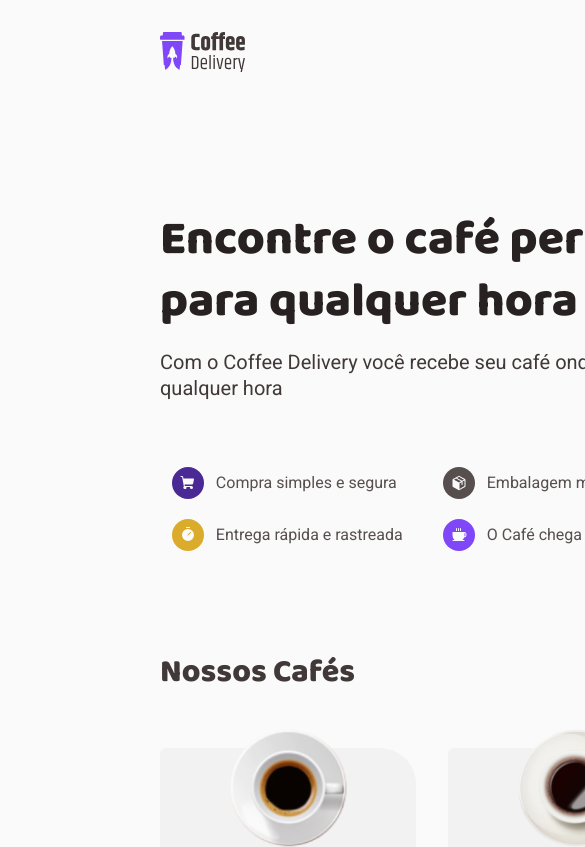
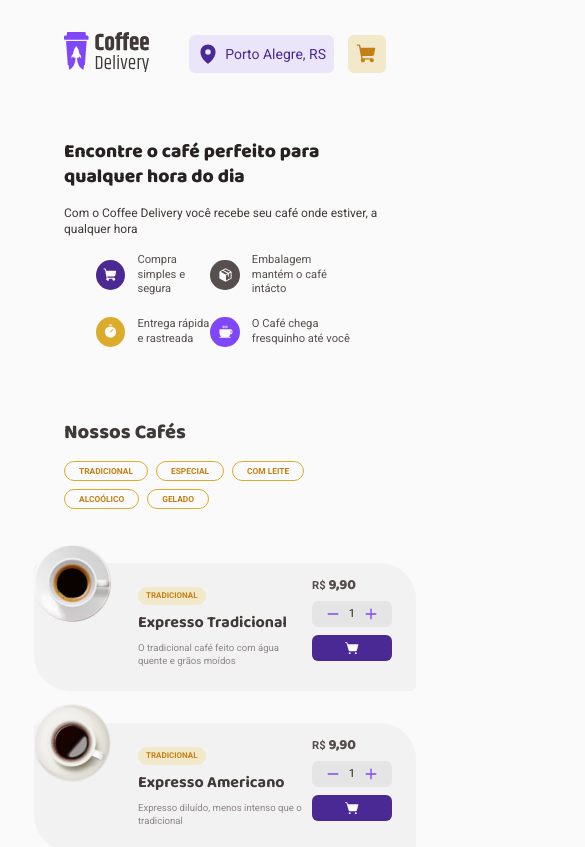
Before and after one commit to jp2mesquita/coffeDelivery-Rocketseat-Challenge, a React (Vite) app: page / in a window 390 px wide. Shown: the top 847 px of the page, 585 px wide, since content can reach past the window. Built offline with nearby package versions, Linux system fonts and the light colour scheme.

Commit message:
adding responsive css in home page

```diff
--- a/src/components/BaseIcon/styles.ts
+++ b/src/components/BaseIcon/styles.ts
@@ -13,4 +13,11 @@ export const GenericIcon = styled.span<{color : string} >`
   background-color: ${(props) => props.color};
   align-items: center;
   justify-content: center;
+
+  @media (max-width: 980px){
+    padding: .45rem;
+    svg{
+      width: 15px;
+    }
+  }
 `
--- a/src/components/Header/index.tsx
+++ b/src/components/Header/index.tsx
@@ -4,7 +4,6 @@ import { ShoppingCart, MapPin } from 'phosphor-react'
 import { NavLink } from "react-router-dom";
 import { useContext, useEffect, useState } from "react";
 import { CartContext } from "../../contexts/cartContext";
-import { BaseIcon } from "../BaseIcon";
 import { lightTheme } from "../../styles/themes/light";
 
 export function Header(){
--- a/src/components/Header/styles.ts
+++ b/src/components/Header/styles.ts
@@ -8,7 +8,7 @@ export const HeaderContainer = styled.nav`
   padding-block: 2rem;
 
   max-width: 1120px;
-  min-width: 1120px;
+  /* min-width: 1120px; */
 
   a:last-child{
     color: ${(props) => props.theme["yellow-dark"]};
--- a/src/db/db.ts
+++ b/src/db/db.ts
@@ -95,7 +95,7 @@ export const catalog  = [
     tags: "Especial - Alcoolico - Gelado",
   },
   {
-    id: "havainano",
+    id: "Havainano",
     description: "Bebida adocicada preparada com café e leite de coco",
     price: '9,90',
     image: havaiano,
--- a/src/layouts/DefaultLayout/styles.ts
+++ b/src/layouts/DefaultLayout/styles.ts
@@ -1,7 +1,7 @@
 import styled from "styled-components";
 
 export const LayoutWrapper = styled.div`
-  min-width: 1120px;
+  /* min-width: 1120px; */
   max-width: 1440px;
   margin-inline: auto;
   padding-inline: 10rem;
@@ -9,4 +9,15 @@ export const LayoutWrapper = styled.div`
   display: flex;
   flex-direction: column;
 
+  @media (max-width: 1440px){
+    max-width: 1180px;
+    padding-inline: 6rem;
+  }
+
+  @media (max-width: 1180px){
+    max-width: 980px;
+    padding-inline: 4rem;
+  }
+
+
 `
--- a/src/pages/Home/components/CoffeeCard/index.tsx
+++ b/src/pages/Home/components/CoffeeCard/index.tsx
@@ -55,11 +55,13 @@ export function CoffeeCard({id, description, price, image, tags} : CoffeeCardPro
         <img src={image} alt="" />
       </CoffeeImage>
 
+      <section>
+
 
       <Properties>
         {
           splitTags.map((tag) =>
-            {
+          {
             return(
               <Prop key={tag}>
                 {tag}
@@ -78,6 +80,7 @@ export function CoffeeCard({id, description, price, image, tags} : CoffeeCardPro
           {description}
         </p>
       </div>
+      </section>
 
       <div>
         <Price>
--- a/src/pages/Home/components/CoffeeCard/styles.ts
+++ b/src/pages/Home/components/CoffeeCard/styles.ts
@@ -51,28 +51,234 @@ export const Card = styled.div`
     margin-top: 2.0625rem;
     margin-bottom: 1.25rem;
   }
+
+  @media (max-width: 1440px){
+    width: 14rem;
+    height: 17.5rem;
+    padding-inline: .95rem;
+    strong{
+      font-size: 1.25rem;
+      margin-top: .75rem;
+    };
+    p{
+      font-size: .75rem;
+    }
+    >div:last-child{
+
+      margin-top: auto;
+      margin-bottom: 1.25rem;
+    }
+  }
+
+
+
+  @media (max-width: 1180px){
+    width: 12.5rem;
+    height: 16rem;
+    padding-inline: .85rem;
+    strong{
+      font-size: 1.15rem;
+      margin-top: .65rem;
+    };
+    p{
+      font-size: .7rem;
+    }
+    >div:last-child{
+
+      margin-top: auto;
+      margin-bottom: 1.25rem;
+    }
+  }
+
+
+  @media (max-width: 980px){
+    width: 11.25rem;
+    height: 14.5rem;
+    padding-inline: .75rem;
+    strong{
+      font-size: 1rem;
+      margin-top: .75rem;
+    };
+    p{
+      font-size: .65rem;
+    }
+    >div:last-child{
+
+      margin-top: auto;
+      margin-bottom: 1.25rem;
+    }
+  }
+  @media (max-width: 890px){
+    width: 13.25rem;
+    height: 15rem;
+    padding-inline: 1rem;
+    strong{
+      font-size: 1.15rem;
+      margin-top: .75rem;
+    };
+    p{
+      font-size: .75rem;
+    }
+    >div:last-child{
+
+      margin-top: auto;
+      margin-bottom: 1.25rem;
+    }
+  }
+
+  @media (max-width: 800px){
+    width: 10rem;
+    height: 15rem;
+    padding-inline: .5rem;
+    strong{
+      font-size: .85rem;
+      margin-top: .5rem;
+    };
+    p{
+      font-size: .6rem;
+    }
+    >div:last-child{
+
+      margin-top: auto;
+      margin-bottom: 1.25rem;
+    }
+  }
+
+  @media (max-width: 700px){
+    width: auto;
+    height: 8rem;
+    padding-inline: .5rem;
+    padding-bottom: 1rem;
+
+    flex-direction: row;
+
+    align-items: center;
+    justify-content: center;
+
+    section{
+      display: flex;
+      flex-direction: column;
+      align-items: flex-start;
+      justify-content: center;
+      margin-left:6rem;
+      text-align: left;
+      padding-right: .5rem;
+      flex: 1;
+      div{
+        display: flex;
+        flex-direction: column;
+        align-items: flex-start;
+        strong{
+          font-size: 1rem;
+          margin-top: .5rem;
+        };
+        p{
+          font-size: .6rem;
+
+        }
+
+      }
+    }
+
+    >div:last-child{
+      flex-direction: column;
+      align-items: flex-start;
+
+      justify-content: flex-start;
+      width: 5rem;
+      margin-block: 0;
+      margin-right: 1rem;
+      gap: .5rem;
+    }
+
+  }
+
 `
 export const CoffeeImage = styled.div`
   position: absolute;
 
-
-
   top: -1.25rem;
-  left: 4.25rem;
+  left: 50%;
+  transform: translateX(-50%);
 
   img{
     width: 7.5rem;
   }
+  @media (max-width: 1440px){
+    img{
+      width: 7rem;
+    }
+  }
+  @media (max-width: 1180px){
+    img{
+      width: 6.5rem;
+    }
+  }
+  @media (max-width: 980px){
+    img{
+      width: 5.5rem;
+    }
+  }
+  @media (max-width: 890px){
+    img{
+      width: 6rem;
+    }
+  }
+  @media (max-width: 800px){
+    img{
+      width: 5rem;
+    }
+  }
+  @media (max-width: 800px){
+
+
+    img{
+      width: 5rem;
+    }
+  }
+  @media (max-width: 700px){
+    /* top: 50%;
+    transform: translateY(-50%) translateX(-50%); */
+    left: 10%;
+    img{
+      width: 5rem;
+    }
+  }
+
 `
 
 export const Properties = styled.div`
   display: flex;
+  flex-direction: row !important;
   align-items: center;
   justify-content: center;
   gap: .25rem;
   text-align: center;
 
+  /* flex-wrap: wrap; */
+
   margin-top: 7rem;
+  @media (max-width: 1180px){
+    margin-top: 6rem;
+  }
+  @media (max-width: 980px){
+    margin-top: 5rem;
+
+
+  }
+  @media (max-width: 890px){
+    margin-top: 5.5rem;
+  }
+  @media (max-width: 800px){
+    margin-top: 4.5rem;
+    flex-wrap: wrap;
+
+  }
+  @media (max-width: 700px){
+    margin-top: 1rem;
+    flex-wrap: nowrap;
+
+  }
 `
 
 export const Prop = styled.h2`
@@ -91,6 +297,19 @@ export const Prop = styled.h2`
   font-weight: 700;
   font-size: .625rem;
   line-height: 130%;
+
+  @media (max-width: 1180px){
+    font-size: .6rem;
+  }
+  @media (max-width: 980px){
+    font-size: .55rem;
+  }
+  @media (max-width: 890px){
+    font-size: .6rem;
+  }
+  @media (max-width: 800px){
+    font-size: .5rem;
+  }
 `
 
 export const Price = styled.h2`
@@ -98,7 +317,7 @@ export const Price = styled.h2`
 
     font-family: 'Roboto', sans-serif;
     font-size: .875rem;
-    font-weight: 400;
+    font-weight: 800;
     line-height: 130%;
 
     color: ${(props) => props.theme["base-text"]};
@@ -106,7 +325,38 @@ export const Price = styled.h2`
   span{
     font-family: 'Baloo 2', cursive;
     font-size: 1.5rem;
-    font-weight: 800;
+
+  }
+
+  @media (max-width: 1440px){
+    font-size: .85rem;
+    span{
+      font-size: 1.25rem;
+    }
+  }
+  @media (max-width: 1180px){
+    font-size: .8rem;
+    span{
+      font-size: 1.15rem;
+    }
+  }
+  @media (max-width: 980px){
+    font-size: .75rem;
+    span{
+      font-size: 1rem;
+    }
+  }
+  @media (max-width: 890px){
+    font-size: .8rem;
+    span{
+      font-size: 1.15rem;
+    }
+  }
+  @media (max-width: 800px){
+    font-size: .7rem;
+    span{
+      font-size: .9rem;
+    }
   }
 `
 
@@ -122,6 +372,38 @@ const BaseButton = styled.button`
 
   padding: .5rem;
   gap: .24rem;
+
+  @media (max-width: 1440px){
+    height: 2.175rem;
+    padding: .4rem;
+    gap: .2rem;
+  }
+  @media (max-width: 1180px){
+    height: 2rem;
+    padding: .35rem;
+    gap: .175rem;
+  }
+  @media (max-width: 980px){
+    height: 1.9rem;
+    padding: .35rem;
+    gap: .175rem;
+  }
+  @media (max-width: 890px){
+    height: 2rem;
+    padding: .35rem;
+    gap: .175rem;
+  }
+  @media (max-width: 800px){
+    height: 1.6rem;
+    padding: .3rem;
+    gap: .15rem;
+  }
+  @media (max-width: 700px){
+    width: 100%;
+    height: 1.6rem;
+    padding: .3rem;
+    gap: .15rem;
+  }
 `
 
 export const ButtonControler = styled(BaseButton)`
@@ -137,6 +419,7 @@ export const ButtonControler = styled(BaseButton)`
     }
   }
 
+
   div{
     width: 1.15rem;
     color: ${(props) => props.theme["base-title"]};
@@ -146,6 +429,38 @@ export const ButtonControler = styled(BaseButton)`
     font-weight: 400;
     font-size: 1rem;
     line-height: 130%;
+
+  }
+
+  @media (max-width: 1440px){
+    div{
+      font-size: .9rem;
+    }
+  }
+  @media (max-width: 1180px){
+    div{
+      font-size: .865rem;
+    }
+  }
+  @media (max-width: 980px){
+    div{
+      font-size: .765rem;
+    }
+  }
+  @media (max-width: 890px){
+    div{
+      font-size: .865rem;
+    }
+  }
+  @media (max-width: 800px){
+    div{
+      font-size: .7rem;
+    }
+  }
+  @media (max-width: 700px){
+    div{
+      font-size: .7rem;
+    }
   }
 `
 
@@ -158,7 +473,34 @@ export const AddToCartButton = styled(BaseButton)`
 
   cursor: pointer;
 
+
   &:hover{
     background-color: ${(props) => props.theme.purple};
   }
+
+  @media (max-width: 1440px){
+    svg{
+      width: 20px;
+    }
+  }
+  @media (max-width: 1440px){
+    svg{
+      width: 18px;
+    }
+  }
+  @media (max-width: 980px){
+    svg{
+      width: 16px;
+    }
+  }
+  @media (max-width: 890px){
+    svg{
+      width: 18px;
+    }
+  }
+  @media (max-width: 800px){
+    svg{
+      width: 15px;
+    }
+  }
 `
--- a/src/pages/Home/components/HomeHeader/index.tsx
+++ b/src/pages/Home/components/HomeHeader/index.tsx
@@ -30,6 +30,10 @@ export function HomeHeader(){
               </li>
           </ul>
 
+          <div>
+            <img src={coffeeCup} alt="" />
+          </div>
+
           <ul>
             <li>
             <BaseIcon bgColor={lightTheme["base-text"]}>
--- a/src/pages/Home/components/HomeHeader/styles.ts
+++ b/src/pages/Home/components/HomeHeader/styles.ts
@@ -13,19 +13,96 @@ export const HeaderContainer = styled.div`
   div{
     display: flex;
     align-self: center;
+
+  }
+  div:first-child{
     img{
-      width:fill;
-
+      display: none;
     }
   }
 
+  @media (max-width: 1440px){
+    padding-top: 4.75rem;
+    margin-bottom: 4.75rem;
+
+    div{
+      img{
+        width:27.5rem;
+      }
+    }
+  }
+
+  @media (max-width: 1180px){
+    padding-top: 3.75rem;
+    margin-bottom: 3.75rem;
+
+    div{
+      img{
+        width:23rem;
+      }
+    }
+  }
+  @media (max-width: 980px){
+    padding-top: 3.75rem;
+    margin-bottom: 3.75rem;
+
+    div{
+      img{
+        width:22rem;
+      }
+    }
+  }
+  @media (max-width: 890px){
+    padding-top: 3.75rem;
+    margin-bottom: 3.75rem;
+
+    div{
+      img{
+        width:18rem;
+      }
+    }
+  }
+
+
+  @media (max-width: 800px){
+    padding-top: 2rem;
+    margin-bottom: 1rem;
+
+    flex-flow: column;
+
+    >div:last-child{
+
+      img{
+        display: none;
+
+      }
+    }
+    div:first-child{
+      align-self: flex-start;
+      width: 100%;
+      img{
+        display: flex;
+        width: 12rem;
+      }
+    }
+  }
+
+  @media (max-width: 700px){
+
+    div:first-child{
+      align-self: flex-start;
+      width: 100%;
+      img{
+        display: none;
+      }
+    }
+  }
 `
 
 export const TextContainer = styled.div`
-  width: 36.75rem;
   display: flex;
   flex-direction: column;
-
+  flex: 1;
 `
 
 export const Title  = styled.p`
@@ -35,6 +112,21 @@ export const Title  = styled.p`
     line-height: 130%;
     color: ${props => props.theme["base-title"]};
     margin-bottom: 1rem;
+
+    @media (max-width: 1440px){
+      font-size: 2.25rem;
+    }
+    @media (max-width: 1180px){
+      font-size: 1.75rem;
+    }
+    @media (max-width: 980px){
+      font-size: 1.5rem;
+    }
+
+    @media (max-width: 800px){
+
+      font-size: 1.2rem;
+    }
 `
 export const Subtilte  = styled.p`
     font-family: 'Roboto', sans-serif;
@@ -42,6 +134,19 @@ export const Subtilte  = styled.p`
     font-size: 1.25rem;
     line-height: 130%;
     color: ${props => props.theme["base-subtitle"]};
+    @media (max-width: 1440px){
+      font-size: 1rem;
+    }
+    @media (max-width: 1180px){
+      font-size: .85rem;
+    }
+    @media (max-width: 980px){
+      font-size: .8rem;
+    }
+    @media (max-width: 800px){
+
+      font-size: .75rem;
+    }
 `
 
 export const AtributesList = styled.div`
@@ -72,4 +177,47 @@ export const AtributesList = styled.div`
     }
   }
 
+  @media (max-width: 1440px){
+    margin-top: 3.125rem;
+    gap: 2rem;
+    ul{
+      li{
+        font-size: .85rem;
+      }
+    }
+  }
+  @media (max-width: 1180px){
+    margin-top: 1.5rem;
+    gap: 1.5rem;
+    ul{
+      li{
+        font-size: .75rem;
+      }
+    }
+  }
+  @media (max-width: 980px){
+    margin-top: 1rem;
+    gap: 1.25rem;
+    ul{
+      li{
+        font-size: .7rem;
+      }
+    }
+  }
+
+  @media (max-width: 800px){
+    /* width: 100%; */
+    gap: 0;
+    justify-content: space-between;
+    /* padding-inline: 2rem; */
+  }
+
+  @media (max-width: 700px){
+    display: flex;
+    align-self: flex-start;
+    width: 100%;
+    align-items: flex-start;
+
+    padding-inline: 2rem;
+  }
 `
--- a/src/pages/Home/styles.ts
+++ b/src/pages/Home/styles.ts
@@ -5,13 +5,14 @@ interface Active{
 }
 
 export const HomeContainer = styled.div`
-  min-width:1120px;
-  font-size: 2rem;
+  /* min-width:1120px; */
+  /* font-size: 2rem; */
 
   display: flex;
   flex-direction: column;
   /* margin-top: 2rem; */
   margin-bottom: 10rem;
+
 
 `
 export const Title = styled.p`
@@ -21,11 +22,19 @@ export const Title = styled.p`
   line-height: 130%;
 
   color: ${(props) => props.theme["base-subtitle"]};
+
+  @media (max-width: 1440px){
+    font-size: 1.5rem;
+  }
+  @media (max-width: 980px){
+    font-size: 1.25rem;
+  }
 `
 
 export const FilterButtons = styled.aside`
   display: flex;
   gap: .5rem;
+
 `
 export const BaseButton = styled.button<Active>`
   display: flex;
@@ -60,6 +69,13 @@ export const BaseButton = styled.button<Active>`
     background: ${(props) => props.theme["yellow-light"]}
   }
 
+  @media (max-width: 1180px){
+    font-size: .55rem;
+  }
+  @media (max-width: 980px){
+    height: 1.25rem;
+    font-size: .525rem;
+  }
 `
 export const CatalogContainer = styled.div`
 
@@ -68,13 +84,73 @@ export const CatalogContainer = styled.div`
     align-items: center;
     justify-content: space-between;
   }
+
+  @media (max-width: 800px){
+    >div:first-child{
+      flex-direction: column;
+      align-items: flex-start;
+      justify-content: center;
+      gap: 1rem;
+    }
+  }
+  @media (max-width: 800px){
+    >div:first-child{
+      aside{
+
+        flex-wrap: wrap;
+      }
+    }
+  }
 `
 
 export const CardWrapper = styled.div`
-  margin-top: 3.375rem;
+  /* margin-top: 3.375rem;
   display: flex;
 
   gap: 2rem;
 
   flex-wrap: wrap;
+   */
+
+  margin-top: 3.375rem;
+  display: grid;
+  grid-template-columns: repeat(4, 1fr);
+  gap: 2rem;
+
+  align-items: center;
+  justify-content: center;
+
+
+  @media (max-width: 1440px){
+    grid-template-columns: repeat(4, 1fr);
+    column-gap: 1.8rem;
+
+  };
+  @media (max-width: 1180px){
+    grid-template-columns: repeat(4, 1fr);
+    column-gap: 1.5rem;
+
+  }
+  @media (max-width: 980px){
+    grid-template-columns: repeat(4, 1fr);
+    column-gap: 1rem;
+
+  }
+  @media (max-width: 890px){
+    grid-template-columns: repeat(3, 1fr);
+    column-gap: 2rem;
+
+  }
+
+  @media (max-width: 800px){
+    grid-template-columns: repeat(3, 1fr);
+    column-gap: 2rem;
+
+  }
+  @media (max-width: 700px){
+    grid-template-columns: repeat(1, 1fr);
+    column-gap: 1rem;
+
+  }
+
 `
--- a/src/styles/globals.ts
+++ b/src/styles/globals.ts
@@ -11,6 +11,9 @@ export const GlobalStyles = createGlobalStyle`
     background-color: ${props => props.theme.background};
     color: ${props => props.theme['base-text']};
 
+    @media (max-width: 500px){
+      min-width: 450px;
+    }
   }
 
   body, input, textarea, button{
```
